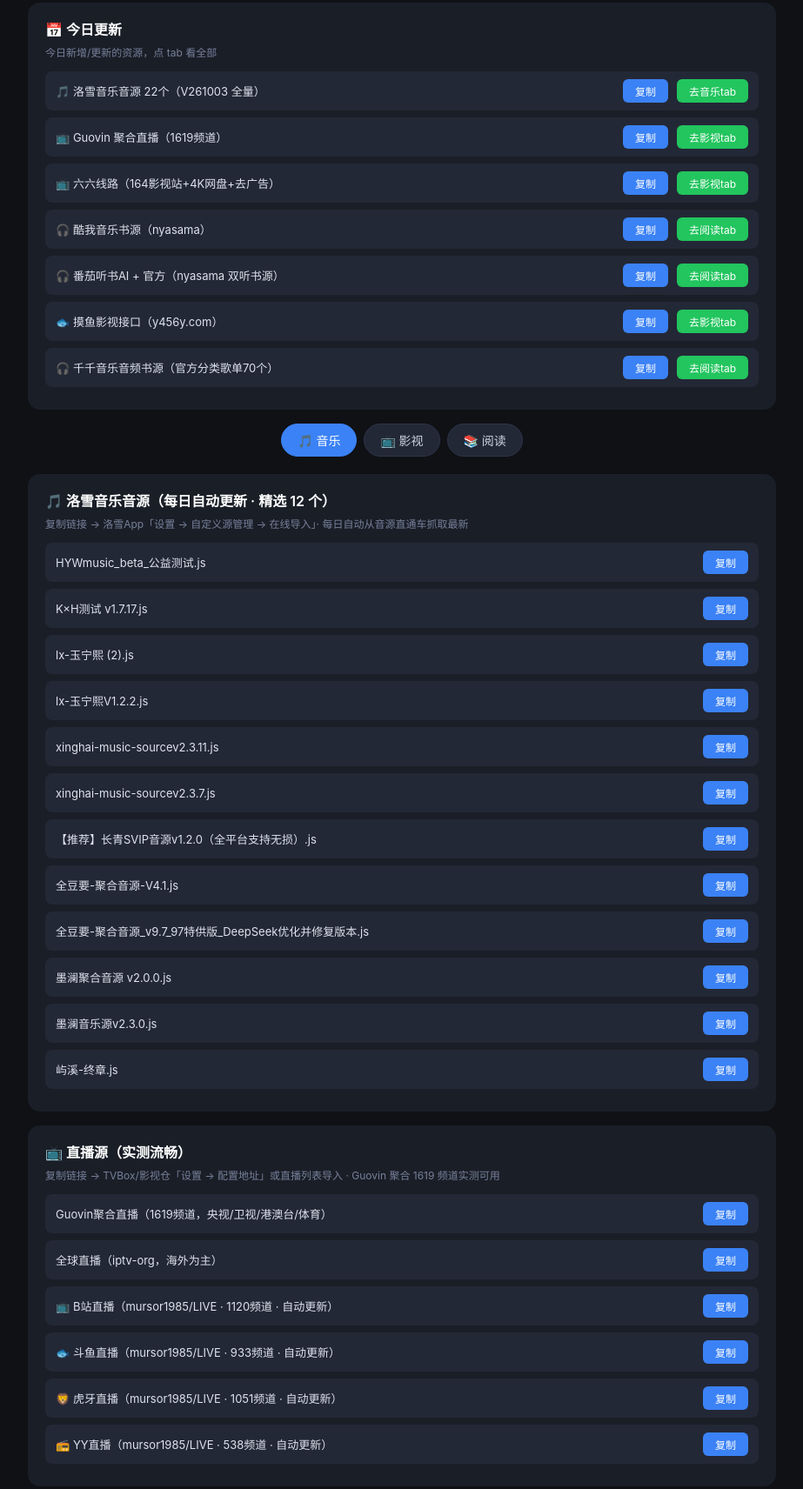
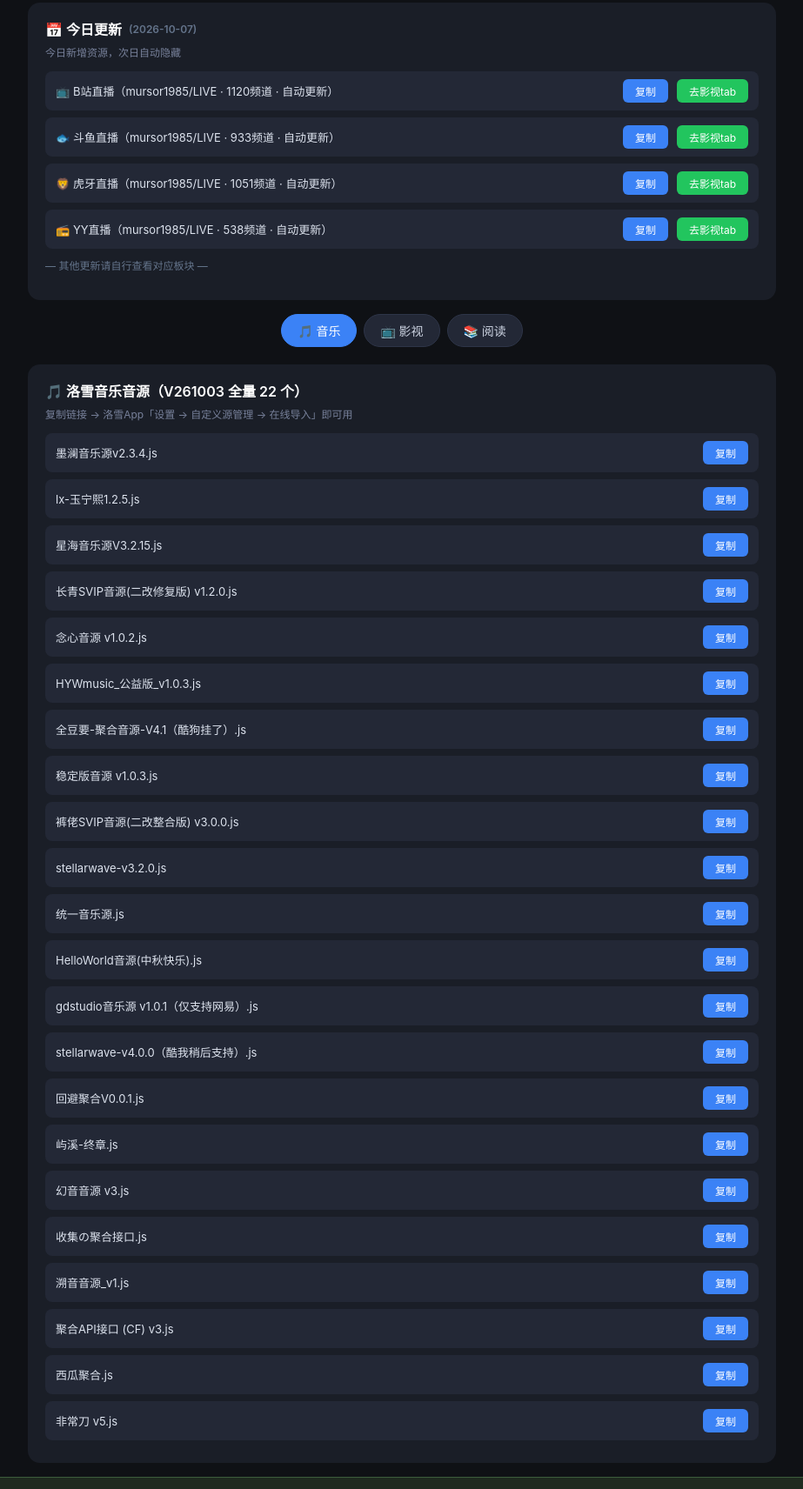
Before and after one commit to y249376764/navpage-2026, a plain HTML site: page index.html in a window 1280 px wide. Shown: the part 148-1860 px from the top of the page at 87% size, without its empty margins (178-1101 px from the left). Drawn offline with Linux system fonts and the light colour scheme.

Commit message:
今日更新板块：只显示当天内容+次日自动隐藏+其他更新提示

```diff
--- a/index.html
+++ b/index.html
@@ -33,44 +33,30 @@
 <div class="hd"><h1>🗂️ 资源导航</h1><p>全网公开资源 · 复制链接直接导入</p></div>
 <div class="disclaimer">⚠️ 本站资源均为网络收集，仅供学习交流，版权归原作者所有，如有侵犯请联系删除</div>
 
-<div id="today" class="sec" style="max-width:860px;margin:0 auto 16px">
-  <div class="sec-t">📅 今日更新</div>
-  <div class="sec-d">今日新增/更新的资源，点 tab 看全部</div>
+<div id="today" class="sec" style="max-width:860px;margin:0 auto 16px" data-date="2026-10-07">
+  <div class="sec-t">📅 今日更新 <span style="font-size:12px;color:#64748b">(2026-10-07)</span></div>
+  <div class="sec-d">今日新增资源，次日自动隐藏</div>
   <div class="item">
-    <span class="it-name">🎵 洛雪音乐音源 22个（V261003 全量）</span>
-    <button class="copy-btn" onclick="copyText(this,&#39;https://gh-proxy.com/https://raw.githubusercontent.com/sowahsun/lxmusic-/main/V261003/墨澜音乐源v2.3.4.js&#39;)">复制</button>
-    <a class="visit-btn" href="javascript:sw(0)">去音乐tab</a>
-  </div>
-  <div class="item">
-    <span class="it-name">📺 Guovin 聚合直播（1619频道）</span>
-    <button class="copy-btn" onclick="copyText(this,&#39;https://cdn.jsdelivr.net/gh/Guovin/iptv-api@gd/output/result.m3u&#39;)">复制</button>
+    <span class="it-name">📺 B站直播（mursor1985/LIVE · 1120频道 · 自动更新）</span>
+    <button class="copy-btn" onclick="copyText(this,&#39;https://cdn.jsdelivr.net/gh/mursor1985/LIVE@main/bililive.m3u&#39;)">复制</button>
     <a class="visit-btn" href="javascript:sw(1)">去影视tab</a>
   </div>
   <div class="item">
-    <span class="it-name">📺 六六线路（164影视站+4K网盘+去广告）</span>
-    <button class="copy-btn" onclick="copyText(this,&#39;https://tv.sxi.qzz.io/jsm.json&#39;)">复制</button>
+    <span class="it-name">🐟 斗鱼直播（mursor1985/LIVE · 933频道 · 自动更新）</span>
+    <button class="copy-btn" onclick="copyText(this,&#39;https://cdn.jsdelivr.net/gh/mursor1985/LIVE@main/douyuyqk.m3u&#39;)">复制</button>
     <a class="visit-btn" href="javascript:sw(1)">去影视tab</a>
   </div>
   <div class="item">
-    <span class="it-name">🎧 酷我音乐书源（nyasama）</span>
-    <button class="copy-btn" onclick="copyText(this,&#39;https://shuyuan.nyasama.net/shuyuan/22dab0eee7de45ce5e6fb39c07d67f51.json&#39;)">复制</button>
-    <a class="visit-btn" href="javascript:sw(2)">去阅读tab</a>
-  </div>
-  <div class="item">
-    <span class="it-name">🎧 番茄听书AI + 官方（nyasama 双听书源）</span>
-    <button class="copy-btn" onclick="copyText(this,&#39;https://shuyuan.nyasama.net/shuyuan/ca410ed33bea24fbe7483be9fe8eb8c0.json&#39;)">复制</button>
-    <a class="visit-btn" href="javascript:sw(2)">去阅读tab</a>
-  </div>
-  <div class="item">
-    <span class="it-name">🐟 摸鱼影视接口（y456y.com）</span>
-    <button class="copy-btn" onclick="copyText(this,&#39;http://www.y456y.com&#39;)">复制</button>
+    <span class="it-name">🦁 虎牙直播（mursor1985/LIVE · 1051频道 · 自动更新）</span>
+    <button class="copy-btn" onclick="copyText(this,&#39;https://cdn.jsdelivr.net/gh/mursor1985/LIVE@main/huyayqk.m3u&#39;)">复制</button>
     <a class="visit-btn" href="javascript:sw(1)">去影视tab</a>
   </div>
   <div class="item">
-    <span class="it-name">🎧 千千音乐音频书源（官方分类歌单70个）</span>
-    <button class="copy-btn" onclick="copyText(this,&#39;https://shuyuan.nyasama.net/shuyuan/8b92301ae96c63df70f6b030ebde97c6.json&#39;)">复制</button>
-    <a class="visit-btn" href="javascript:sw(2)">去阅读tab</a>
+    <span class="it-name">📻 YY直播（mursor1985/LIVE · 538频道 · 自动更新）</span>
+    <button class="copy-btn" onclick="copyText(this,&#39;https://cdn.jsdelivr.net/gh/mursor1985/LIVE@main/yylunbo.m3u&#39;)">复制</button>
+    <a class="visit-btn" href="javascript:sw(1)">去影视tab</a>
   </div>
+  <div class="sec-d" style="margin-top:10px;color:#64748b">— 其他更新请自行查看对应板块 —</div>
 </div>
 
 <div class="tabs">
@@ -82,57 +68,102 @@
 <!-- 音乐 -->
 <div class="panel active" id="p0">
   <div class="sec">
-  <div class="sec-t">🎵 洛雪音乐音源（每日自动更新 · 精选 12 个）</div>
-  <div class="sec-d">复制链接 → 洛雪App「设置 → 自定义源管理 → 在线导入」· 每日自动从音源直通车抓取最新</div>
+    <div class="sec-t">🎵 洛雪音乐音源（V261003 全量 22 个）</div>
+    <div class="sec-d">复制链接 → 洛雪App「设置 → 自定义源管理 → 在线导入」即可用</div>
             <div class="item">
-    <span class="it-name">HYWmusic_beta_公益测试.js</span>
-    <button class="copy-btn" onclick="copyText(this,&#39;https://gh-proxy.com/https://raw.githubusercontent.com/sowahsun/lxmusic-/main/V260810/推荐/HYWmusic_beta_公益测试.js&#39;)">复制</button>
+              <span class="it-name">墨澜音乐源v2.3.4.js</span>
+              <button class="copy-btn" onclick="copyText(this,&#39;https://gh-proxy.com/https://raw.githubusercontent.com/sowahsun/lxmusic-/main/V261003/墨澜音乐源v2.3.4.js&#39;)">复制</button>
             </div>
             <div class="item">
-    <span class="it-name">K×H测试 v1.7.17.js</span>
-    <button class="copy-btn" onclick="copyText(this,&#39;https://gh-proxy.com/https://raw.githubusercontent.com/sowahsun/lxmusic-/main/V260817/推荐/K×H测试%20v1.7.17.js&#39;)">复制</button>
+              <span class="it-name">lx-玉宁熙1.2.5.js</span>
+              <button class="copy-btn" onclick="copyText(this,&#39;https://gh-proxy.com/https://raw.githubusercontent.com/sowahsun/lxmusic-/main/V261003/lx-玉宁熙1.2.5.js&#39;)">复制</button>
             </div>
             <div class="item">
-    <span class="it-name">lx-玉宁熙 (2).js</span>
-    <button class="copy-btn" onclick="copyText(this,&#39;https://gh-proxy.com/https://raw.githubusercontent.com/sowahsun/lxmusic-/main/V260716/推荐/lx-玉宁熙%20%282%29.js&#39;)">复制</button>
+              <span class="it-name">星海音乐源V3.2.15.js</span>
+              <button class="copy-btn" onclick="copyText(this,&#39;https://gh-proxy.com/https://raw.githubusercontent.com/sowahsun/lxmusic-/main/V261003/星海音乐源V3.2.15.js&#39;)">复制</button>
             </div>
             <div class="item">
-    <span class="it-name">lx-玉宁熙V1.2.2.js</span>
-    <button class="copy-btn" onclick="copyText(this,&#39;https://gh-proxy.com/https://raw.githubusercontent.com/sowahsun/lxmusic-/main/V260810/推荐/lx-玉宁熙V1.2.2.js&#39;)">复制</button>
+              <span class="it-name">长青SVIP音源(二改修复版) v1.2.0.js</span>
+              <button class="copy-btn" onclick="copyText(this,&#39;https://gh-proxy.com/https://raw.githubusercontent.com/sowahsun/lxmusic-/main/V261003/长青SVIP音源(二改修复版) v1.2.0.js&#39;)">复制</button>
             </div>
             <div class="item">
-    <span class="it-name">xinghai-music-sourcev2.3.11.js</span>
-    <button class="copy-btn" onclick="copyText(this,&#39;https://gh-proxy.com/https://raw.githubusercontent.com/sowahsun/lxmusic-/main/V260810/推荐/xinghai-music-sourcev2.3.11.js&#39;)">复制</button>
+              <span class="it-name">念心音源 v1.0.2.js</span>
+              <button class="copy-btn" onclick="copyText(this,&#39;https://gh-proxy.com/https://raw.githubusercontent.com/sowahsun/lxmusic-/main/V261003/念心音源 v1.0.2.js&#39;)">复制</button>
             </div>
             <div class="item">
-    <span class="it-name">xinghai-music-sourcev2.3.7.js</span>
-    <button class="copy-btn" onclick="copyText(this,&#39;https://gh-proxy.com/https://raw.githubusercontent.com/sowahsun/lxmusic-/main/V260714/推荐/xinghai-music-sourcev2.3.7.js&#39;)">复制</button>
+              <span class="it-name">HYWmusic_公益版_v1.0.3.js</span>
+              <button class="copy-btn" onclick="copyText(this,&#39;https://gh-proxy.com/https://raw.githubusercontent.com/sowahsun/lxmusic-/main/V261003/HYWmusic_公益版_v1.0.3.js&#39;)">复制</button>
             </div>
             <div class="item">
-    <span class="it-name">【推荐】长青SVIP音源v1.2.0（全平台支持无损）.js</span>
-    <button class="copy-btn" onclick="copyText(this,&#39;https://gh-proxy.com/https://raw.githubusercontent.com/sowahsun/lxmusic-/main/V260620/推荐/【推荐】长青SVIP音源v1.2.0（全平台支持无损）.js&#39;)">复制</button>
+              <span class="it-name">全豆要-聚合音源-V4.1（酷狗挂了）.js</span>
+              <button class="copy-btn" onclick="copyText(this,&#39;https://gh-proxy.com/https://raw.githubusercontent.com/sowahsun/lxmusic-/main/V261003/全豆要-聚合音源-V4.1（酷狗挂了）.js&#39;)">复制</button>
             </div>
             <div class="item">
-    <span class="it-name">全豆要-聚合音源-V4.1.js</span>
-    <button class="copy-btn" onclick="copyText(this,&#39;https://gh-proxy.com/https://raw.githubusercontent.com/sowahsun/lxmusic-/main/V260620/推荐/全豆要-聚合音源-V4.1.js&#39;)">复制</button>
+              <span class="it-name">稳定版音源 v1.0.3.js</span>
+              <button class="copy-btn" onclick="copyText(this,&#39;https://gh-proxy.com/https://raw.githubusercontent.com/sowahsun/lxmusic-/main/V261003/稳定版音源 v1.0.3.js&#39;)">复制</button>
             </div>
             <div class="item">
-    <span class="it-name">全豆要-聚合音源_v9.7_97特供版_DeepSeek优化并修复版本.js</span>
-    <button class="copy-btn" onclick="copyText(this,&#39;https://gh-proxy.com/https://raw.githubusercontent.com/sowahsun/lxmusic-/main/V260620/推荐/全豆要-聚合音源_v9.7_97特供版_DeepSeek优化并修复版本.js&#39;)">复制</button>
+              <span class="it-name">裤佬SVIP音源(二改整合版) v3.0.0.js</span>
+              <button class="copy-btn" onclick="copyText(this,&#39;https://gh-proxy.com/https://raw.githubusercontent.com/sowahsun/lxmusic-/main/V261003/裤佬SVIP音源(二改整合版) v3.0.0.js&#39;)">复制</button>
             </div>
             <div class="item">
-    <span class="it-name">墨澜聚合音源 v2.0.0.js</span>
-    <button class="copy-btn" onclick="copyText(this,&#39;https://gh-proxy.com/https://raw.githubusercontent.com/sowahsun/lxmusic-/main/V260810/推荐/墨澜聚合音源%20v2.0.0.js&#39;)">复制</button>
+              <span class="it-name">stellarwave-v3.2.0.js</span>
+              <button class="copy-btn" onclick="copyText(this,&#39;https://gh-proxy.com/https://raw.githubusercontent.com/sowahsun/lxmusic-/main/V261003/stellarwave-v3.2.0.js&#39;)">复制</button>
             </div>
             <div class="item">
-    <span class="it-name">墨澜音乐源v2.3.0.js</span>
-    <button class="copy-btn" onclick="copyText(this,&#39;https://gh-proxy.com/https://raw.githubusercontent.com/sowahsun/lxmusic-/main/V260817/推荐/墨澜音乐源v2.3.0.js&#39;)">复制</button>
+              <span class="it-name">统一音乐源.js</span>
+              <button class="copy-btn" onclick="copyText(this,&#39;https://gh-proxy.com/https://raw.githubusercontent.com/sowahsun/lxmusic-/main/V261003/统一音乐源.js&#39;)">复制</button>
+            </div>
+            <div class="item">
+              <span class="it-name">HelloWorld音源(中秋快乐).js</span>
+              <button class="copy-btn" onclick="copyText(this,&#39;https://gh-proxy.com/https://raw.githubusercontent.com/sowahsun/lxmusic-/main/V261003/HelloWorld音源(中秋快乐).js&#39;)">复制</button>
+            </div>
+            <div class="item">
+              <span class="it-name">gdstudio音乐源 v1.0.1（仅支持网易）.js</span>
+              <button class="copy-btn" onclick="copyText(this,&#39;https://gh-proxy.com/https://raw.githubusercontent.com/sowahsun/lxmusic-/main/V261003/gdstudio音乐源 v1.0.1（仅支持网易）.js&#39;)">复制</button>
+            </div>
+            <div class="item">
+              <span class="it-name">stellarwave-v4.0.0（酷我稍后支持）.js</span>
+              <button class="copy-btn" onclick="copyText(this,&#39;https://gh-proxy.com/https://raw.githubusercontent.com/sowahsun/lxmusic-/main/V261003/stellarwave-v4.0.0（酷我稍后支持）.js&#39;)">复制</button>
+            </div>
+            <div class="item">
+              <span class="it-name">回避聚合V0.0.1.js</span>
+              <button class="copy-btn" onclick="copyText(this,&#39;https://gh-proxy.com/https://raw.githubusercontent.com/sowahsun/lxmusic-/main/V261003/回避聚合V0.0.1.js&#39;)">复制</button>
             </div>
             <div class="item">
               <span class="it-name">屿溪-终章.js</span>
-    <button class="copy-btn" onclick="copyText(this,&#39;https://gh-proxy.com/https://raw.githubusercontent.com/sowahsun/lxmusic-/main/V260817/推荐/屿溪-终章.js&#39;)">复制</button>
+              <button class="copy-btn" onclick="copyText(this,&#39;https://gh-proxy.com/https://raw.githubusercontent.com/sowahsun/lxmusic-/main/V261003/屿溪-终章.js&#39;)">复制</button>
+            </div>
+            <div class="item">
+              <span class="it-name">幻音音源 v3.js</span>
+              <button class="copy-btn" onclick="copyText(this,&#39;https://gh-proxy.com/https://raw.githubusercontent.com/sowahsun/lxmusic-/main/V261003/幻音音源 v3.js&#39;)">复制</button>
+            </div>
+            <div class="item">
+              <span class="it-name">收集の聚合接口.js</span>
+              <button class="copy-btn" onclick="copyText(this,&#39;https://gh-proxy.com/https://raw.githubusercontent.com/sowahsun/lxmusic-/main/V261003/收集の聚合接口.js&#39;)">复制</button>
+            </div>
+            <div class="item">
+              <span class="it-name">溯音音源_v1.js</span>
+              <button class="copy-btn" onclick="copyText(this,&#39;https://gh-proxy.com/https://raw.githubusercontent.com/sowahsun/lxmusic-/main/V261003/溯音音源_v1.js&#39;)">复制</button>
+            </div>
+            <div class="item">
+              <span class="it-name">聚合API接口 (CF) v3.js</span>
+              <button class="copy-btn" onclick="copyText(this,&#39;https://gh-proxy.com/https://raw.githubusercontent.com/sowahsun/lxmusic-/main/V261003/聚合API接口 (CF) v3.js&#39;)">复制</button>
+            </div>
+            <div class="item">
+              <span class="it-name">西瓜聚合.js</span>
+              <button class="copy-btn" onclick="copyText(this,&#39;https://gh-proxy.com/https://raw.githubusercontent.com/sowahsun/lxmusic-/main/V261003/西瓜聚合.js&#39;)">复制</button>
+            </div>
+            <div class="item">
+              <span class="it-name">非常刀 v5.js</span>
+              <button class="copy-btn" onclick="copyText(this,&#39;https://gh-proxy.com/https://raw.githubusercontent.com/sowahsun/lxmusic-/main/V261003/非常刀 v5.js&#39;)">复制</button>
+            </div>
+
   </div>
 </div>
+
+<!-- 影视 -->
+<div class="panel" id="p1">
   <div class="sec">
     <div class="sec-t">📺 直播源（实测流畅）</div>
     <div class="sec-d">复制链接 → TVBox/影视仓「设置 → 配置地址」或直播列表导入 · Guovin 聚合 1619 频道实测可用</div>
@@ -741,6 +772,16 @@
   document.querySelectorAll('.tab').forEach((t,k)=>t.classList.toggle('active',k===i));
   document.querySelectorAll('.panel').forEach((p,k)=>p.classList.toggle('active',k===i));
 }
+// 今日更新：非当天自动隐藏
+(function(){
+  var el=document.getElementById('today');
+  if(!el) return;
+  var d=el.getAttribute('data-date');
+  if(!d) return;
+  var today=new Date();
+  var ymd=today.getFullYear()+'-'+String(today.getMonth()+1).padStart(2,'0')+'-'+String(today.getDate()).padStart(2,'0');
+  if(ymd!==d){el.style.display='none';}
+})();
 function copyText(btn,text){
   if(navigator.clipboard&&window.isSecureContext){navigator.clipboard.writeText(text).then(()=>flash(btn));}
   else{const ta=document.createElement('textarea');ta.value=text;document.body.appendChild(ta);ta.select();try{document.execCommand('copy');flash(btn);}catch(e){}document.body.removeChild(ta);}
```
Lines whose indentation alone changed are shown as unchanged.
